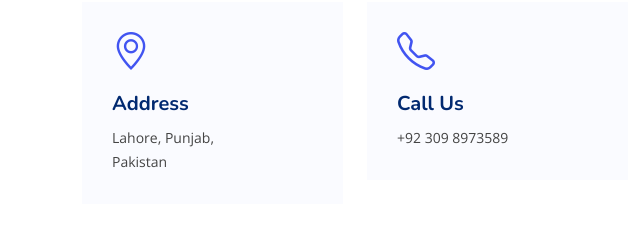
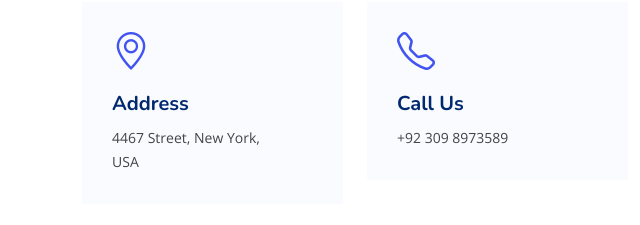
Before and after one commit to Usama-7/dreamxsol, a plain HTML site: page index.html in a window 1280 px wide. Shown: the part 7876-8101 px from the top of the page, 0-640 px from the left. Drawn offline with nearby package versions, Linux system fonts and the light colour scheme.

Commit message:
address demo

```diff
--- a/index.html
+++ b/index.html
@@ -898,7 +898,7 @@
                 <div class="info-box">
                   <i class="bi bi-geo-alt"></i>
                   <h3>Address</h3>
-                  <p>Lahore, Punjab,<br>Pakistan</p>
+                  <p>4467 Street, New York, <br>USA</p>
                 </div>
               </div>
 
```
